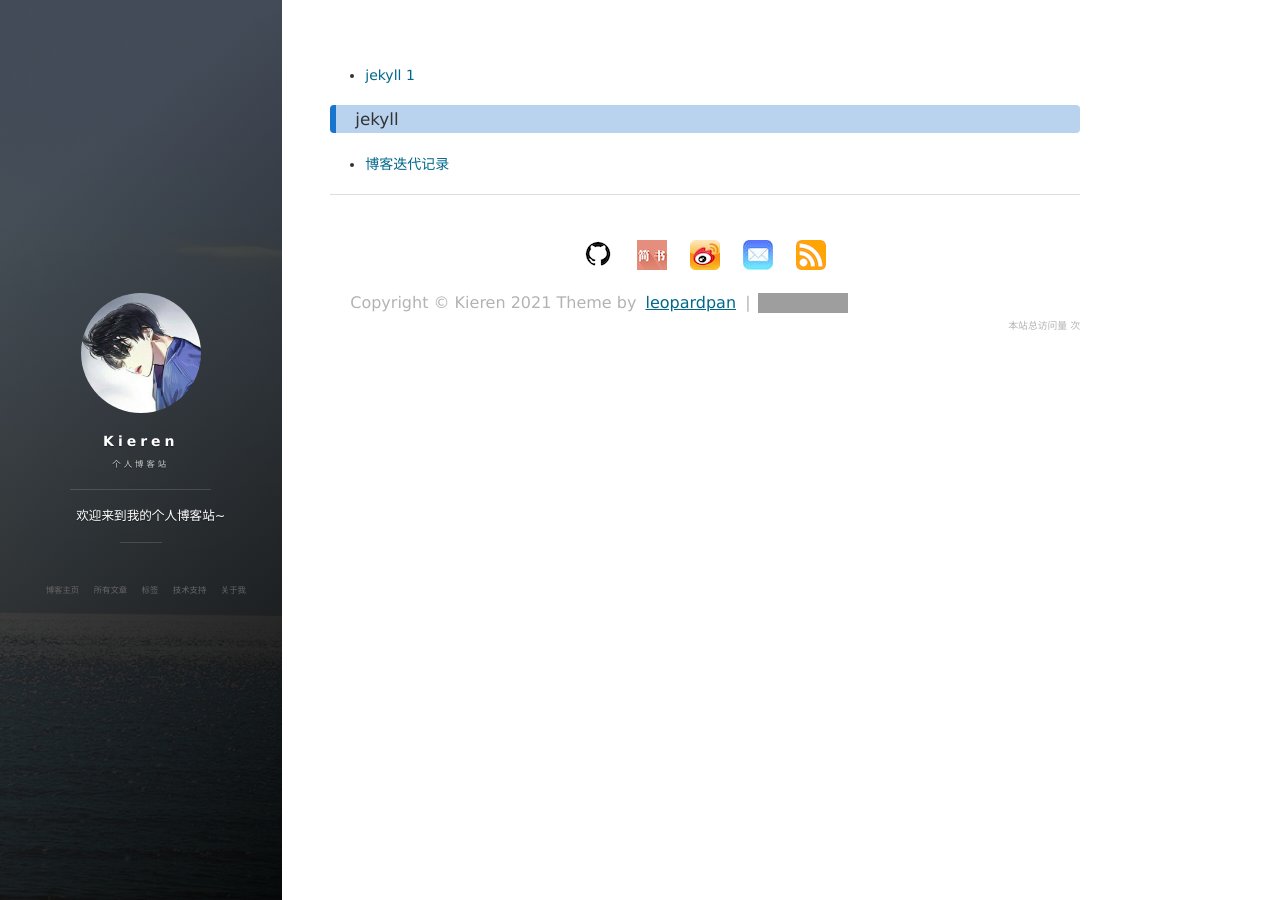
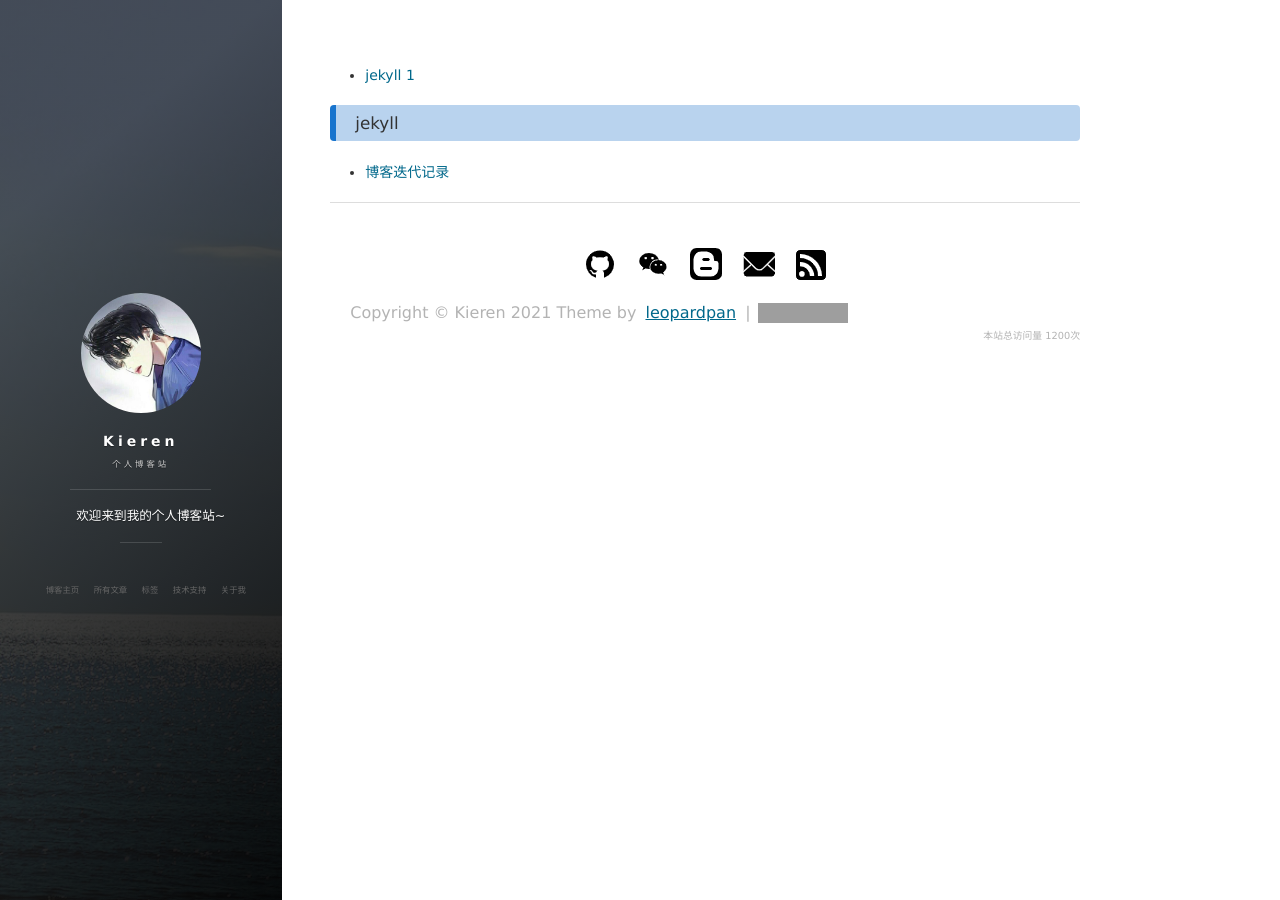
Before and after one commit to Little-Five/Little-Five.github.io, a Jekyll site: the page built from tags.html, in a window 1280 px wide. Built offline with Jekyll 4.4.1, drawn with Linux system fonts in a browser that asks for light colours; nearby versions of some CDN libraries; comment, search, counter and statistics services are not loaded; grey boxes are pictures that could not be loaded.

Commit message:
adjust footer html

```diff
--- a/_config.yml
+++ b/_config.yml
@@ -19,13 +19,15 @@ comment:
 
 # Social
 social:
-    weibo: 13272374945
+    # weibo: 13272374945
+    wechat: Kieren
+    cnblogs: littlefivebolg
     github: Little-Five
     # zhihu: panpanleopard
     # juejin: xxx
-    jianshu: 2ada30d8d0f7
+    # jianshu: 2ada30d8d0f7
     # twitter:
-    mail: leopardpan@icloud.com
+    mail: little_five_blogs@163.com
 
 
 # 百度统计
--- a/_includes/footer.html
+++ b/_includes/footer.html
@@ -13,14 +13,23 @@
           </li>
           {% endif %}
 
-          {% if site.social.zhihu %}
-          <!-- Zhihu -->
+          {% if site.social.wechat %}
+          <!-- wechat -->
           <li class="navigation__item_social">
-            <a href="https://www.zhihu.com/people/{{site.social.zhihu}}" title="@{{site.social.zhihu}}" target="_blank">
-              <div class="footer-social-icon" style="background:url(/images/zhihu.png);"></div>
+            <!-- https://mp.weixin.qq.com/mp/profile_ext?action=home&__biz=MzI1MTIxMTA1OA==&scene=124#wechat_redirect -->
+            <a href="https://mp.weixin.qq.com/mp/profile_ext?action=home&__biz=MzI1MTIxMTA1OA==&scene=124#wechat_redirect" title="@{{site.social.zhihu}}的微信公众号" target="_blank">
+              <div class="footer-social-icon" style="background:url(/images/wechat.png);"></div>
             </a>
           </li>
+          {% endif %}
 
+          {% if site.social.cnblogs %}
+          <!-- cnblogs -->
+          <li class="navigation__item_social">
+            <a href="https://www.cnblogs.com/{{site.social.cnblogs}}/" title="@{{site.social.cnblogs}}" target="_blank">
+              <div class="footer-social-icon" style="background:url(/images/blogs.png);"></div>
+            </a>
+          </li>
           {% endif %}
 
           {% if site.social.juejin %}
@@ -100,7 +109,7 @@
           <!-- 访问统计 -->
           <span id="busuanzi_container_site_pv">
             本站总访问量
-            <span id="busuanzi_value_site_pv"></span>次
+            <span id="busuanzi_value_site_pv">1200</span>次
           </span>
 
         </div>
--- a/css/main.css
+++ b/css/main.css
@@ -125,7 +125,7 @@ h3 {
   font-size: 1.2em;
   text-indent: 4px;
   border-radius: 4px;
-  padding: 6px 15px;
+  padding: 10px 15px;
   margin-bottom: 20px;
   margin-top: 5px;
   background:#B9D3EE;
@@ -327,8 +327,8 @@ img::-moz-selection {
 }
 
 .footer-social-icon {
-  width: 30px;
-  height: 30px;
+  width: 32px;
+  height: 32px;
   background-size: 15px;
 }
 
```
Also changed, not shown: images/blogs.png (added), images/calendar.png, images/cnblogs.png (added), images/email.png, images/github.png, images/rss.png, images/wechat.png (added).
